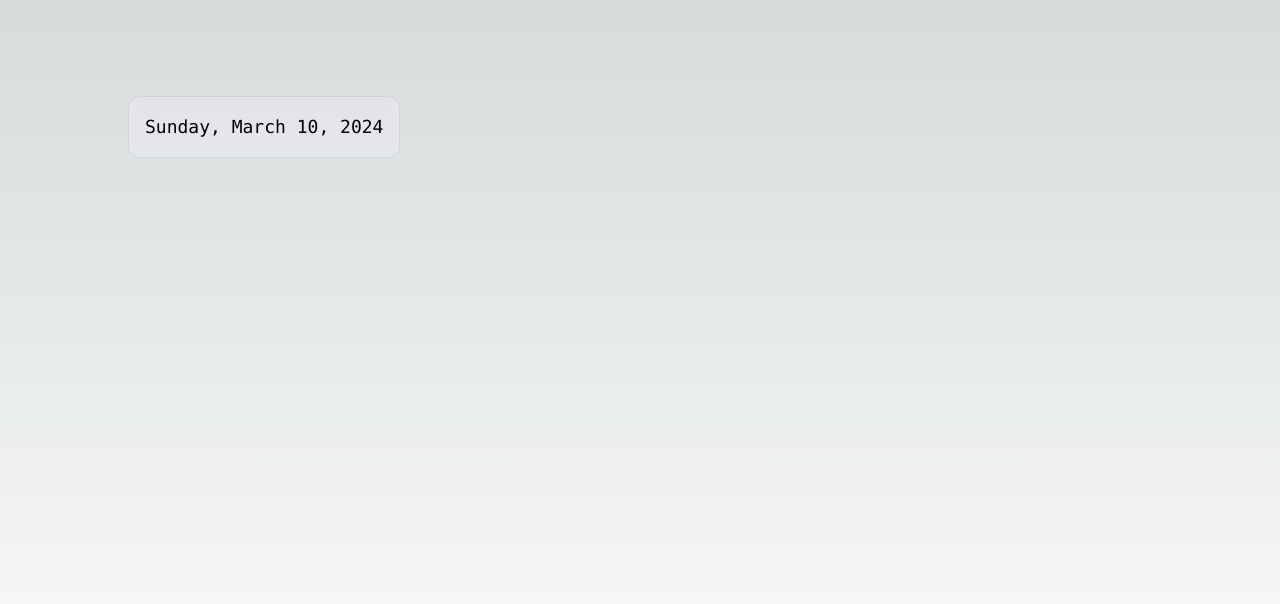
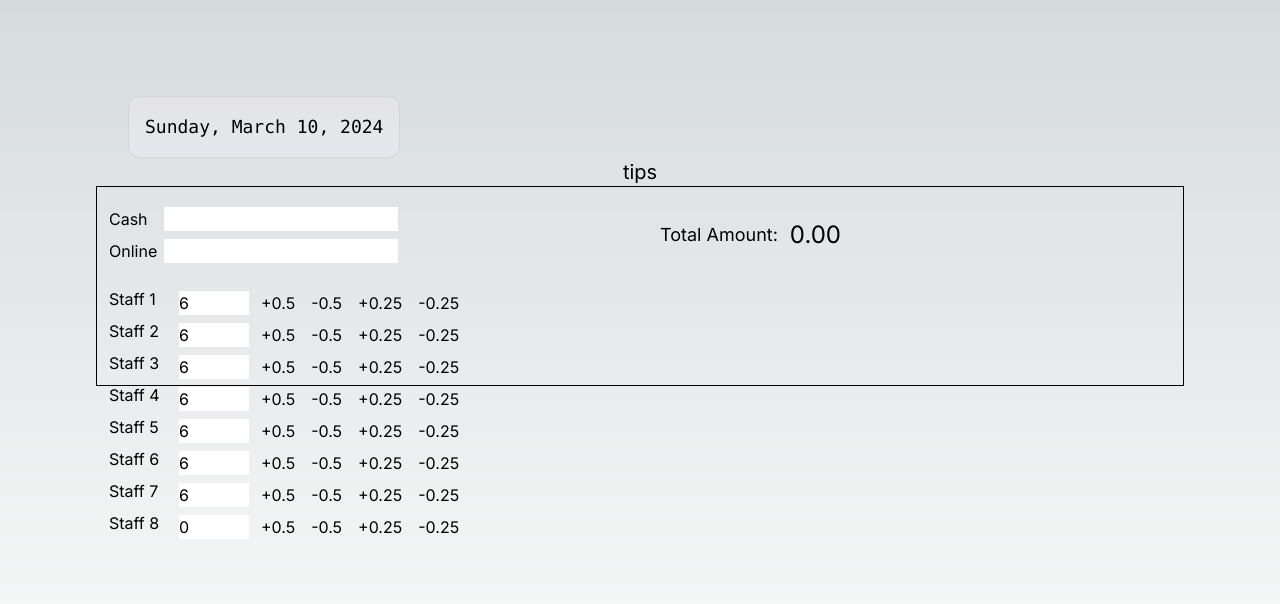
Before and after one commit to aya02200220/Platform7, a Next.js app: page / in a window 1280 px wide. Shown: the top 604 px of the page. Built offline with nearby package versions, Linux system fonts and the light colour scheme.

Commit message:
finished chash and online input and making calculating staff tips

```diff
--- /dev/null
+++ b/app/components/Tips.jsx
@@ -0,0 +1,188 @@
+"use client";
+import React, { useState } from "react";
+
+const Tips = () => {
+  // Stateを設定してCashとOnlineの金額を管理する
+  const [cashAmount, setCashAmount] = useState(0);
+  const [onlineAmount, setOnlineAmount] = useState(0);
+
+  // 合計金額を計算する関数
+  const calculateTotalAmount = () => {
+    return (cashAmount + onlineAmount).toFixed(2); // 小数点第2位まで取得
+  };
+
+  return (
+    <>
+      <div className="text-xl">tips</div>
+      <div className="border border-black h-[200px] w-full p-3 ">
+        <div className="flex justify-center mt-2 ">
+          <div className="w-1/2">
+            <div className="flex mb-2">
+              <p className="w-[55px]">Cash</p>
+              {/* Cashの金額を入力するフィールド */}
+              <input
+                type="number"
+                step="0.01" // 小数点第2位まで入力可能に
+                value={cashAmount === 0 ? "" : cashAmount} // 入力が0の場合は空文字を表示
+                onChange={(e) => setCashAmount(parseFloat(e.target.value))}
+              />
+            </div>
+            <div className="flex">
+              <p className="w-[55px]">Online</p>
+              {/* Onlineの金額を入力するフィールド */}
+              <input
+                type="number"
+                step="0.01" // 小数点第2位まで入力可能に
+                value={onlineAmount === 0 ? "" : onlineAmount} // 入力が0の場合は空文字を表示
+                onChange={(e) => setOnlineAmount(parseFloat(e.target.value))}
+              />
+            </div>
+          </div>
+          {/* 合計金額を表示 */}
+          <div className="flex items-center w-1/2">
+            <p className=" ml-5 text-lg">Total Amount:</p>
+            <p className="ml-3 text-2xl">{calculateTotalAmount()}</p>
+          </div>
+        </div>
+
+        <Staff />
+      </div>
+    </>
+  );
+};
+
+export default Tips;
+
+export const Staff = () => {
+  const [increment, setIncrement] = useState(0.25); // 増減する時間数
+
+  // スタッフ情報の初期値を設定
+  const initialStaffData = [
+    { name: "Staff 1", time: 6 },
+    { name: "Staff 2", time: 6 },
+    { name: "Staff 3", time: 6 },
+    { name: "Staff 4", time: 6 },
+    { name: "Staff 5", time: 6 },
+    { name: "Staff 6", time: 6 },
+    { name: "Staff 7", time: 6 },
+    { name: "Staff 8", time: 0 },
+  ];
+
+  // スタッフの時間を増やす関数
+  const increaseTime = (index) => {
+    setStaffData((prevData) => {
+      const newData = [...prevData];
+      newData[index].time += increment;
+      return newData;
+    });
+  };
+
+  // スタッフの時間を減らす関数
+  const decreaseTime = (index) => {
+    setStaffData((prevData) => {
+      const newData = [...prevData];
+      if (newData[index].time - increment >= 0) {
+        newData[index].time -= increment;
+      }
+      return newData;
+    });
+  };
+
+  // スタッフのデータを管理するState
+  const [staffData, setStaffData] = useState(initialStaffData);
+
+  return (
+    <>
+      <div className="mt-6">
+        {staffData.map((staff, index) => (
+          <div key={index}>
+            <div className="flex items-center">
+              <p className="pr-3 w-[70px] mb-2">{staff.name}</p>
+              <input
+                className="w-[70px]"
+                type="number"
+                step="0.01"
+                value={staff.time}
+                onChange={(e) => {
+                  const newValue = parseFloat(e.target.value);
+                  setStaffData((prevData) => {
+                    const newData = [...prevData];
+                    newData[index].time = newValue;
+                    return newData;
+                  });
+                }}
+              />
+              <div className="ml-3 flex gap-4">
+                {/* 時間数を増減させるボタン */}
+
+                <button onClick={() => increaseTime(index, 0.5)}>+0.5</button>
+                <button onClick={() => decreaseTime(index, 0.5)}>-0.5</button>
+                <button onClick={() => increaseTime(index, 0.25)}>+0.25</button>
+                <button onClick={() => decreaseTime(index, 0.25)}>-0.25</button>
+              </div>
+            </div>
+          </div>
+        ))}
+      </div>
+    </>
+  );
+};
+
+// export const Staff = () => {
+//   const [staff1, setStaff1] = useState(6);
+//   const [staff2, setStaff2] = useState(0);
+//   const [staff3, setStaff3] = useState(0);
+//   const [staff4, setStaff4] = useState(0);
+//   const [staff5, setStaff5] = useState(0);
+//   const [staff6, setStaff6] = useState(0);
+//   const [staff7, setStaff7] = useState(0);
+//   const [staff8, setStaff8] = useState(0);
+
+//   const [increment, setIncrement] = useState(0.25); // 増減する時間数
+
+//   // 働いた時間数を増やす関数
+//   const increaseTime = () => {
+//     setStaff1((prevTime) => prevTime + increment);
+//   };
+
+//   // 働いた時間数を減らす関数
+//   const decreaseTime = () => {
+//     if (staff1 - increment >= 0) {
+//       setStaff1((prevTime) => prevTime - increment);
+//     }
+//   };
+//   return (
+//     <>
+//       <div className="mt-6">
+//         <div>
+//           <div className="flex">
+//             <p className="pr-3">Staff 1</p>
+//             <input
+//               className="w-[70px]"
+//               type="number"
+//               step="0.01" // 小数点第2位まで入力可能に
+//               value={staff1 === 0 ? "" : staff1} // 入力が0の場合は空文字を表示
+//               onChange={(e) => setStaff1(parseFloat(e.target.value))}
+//             />
+//             <div className="ml-3">
+//               {/* 時間数を増減させるボタン */}
+
+//               <button onClick={() => setStaff1((prevTime) => prevTime + 0.5)}>
+//                 +0.5
+//               </button>
+//               <button onClick={() => setStaff1((prevTime) => prevTime - 0.5)}>
+//                 -0.5
+//               </button>
+//               <button onClick={() => setStaff1((prevTime) => prevTime + 0.25)}>
+//                 +0.25
+//               </button>
+//               <button onClick={() => setStaff1((prevTime) => prevTime - 0.25)}>
+//                 -0.25
+//               </button>
+//             </div>
+//           </div>
+//         </div>
+//       </div>
+//     </>
+//   );
+// };
--- a/app/components/tips.js
+++ /dev/null
@@ -1,7 +0,0 @@
-import React from "react";
-
-const tips = () => {
-  return <div>tips</div>;
-};
-
-export default tips;
--- a/app/layout.js
+++ b/app/layout.js
@@ -4,8 +4,8 @@ import "./globals.css";
 const inter = Inter({ subsets: ["latin"] });
 
 export const metadata = {
-  title: "Create Next App",
-  description: "Generated by create next app",
+  title: "Platform 7",
+  description: "Closing",
 };
 
 export default function RootLayout({ children }) {
--- a/app/page.js
+++ b/app/page.js
@@ -1,12 +1,16 @@
-import CurrentDate from "./currentDate";
+import CurrentDate from "./components/currentDate";
+import Tips from "./components/Tips";
+
 export default function Home() {
   return (
-    <main className="flex min-h-screen flex-col items-center justify-between p-24">
+    <main className="flex min-h-screen flex-col items-center  p-24">
       <div className="z-10 max-w-5xl w-full items-center justify-between font-mono text-sm lg:flex">
         <div className="fixed left-0 top-0 flex w-full justify-center border-b border-gray-300 bg-gradient-to-b from-zinc-200 pb-6 pt-8 backdrop-blur-2xl  lg:static lg:w-auto  lg:rounded-xl lg:border lg:bg-gray-200 lg:p-4 ">
           <CurrentDate />
         </div>
       </div>
+
+      <Tips />
     </main>
   );
 }
```
Also changed, not shown: app/components/currentDate.js (renamed from app/currentDate.js).
